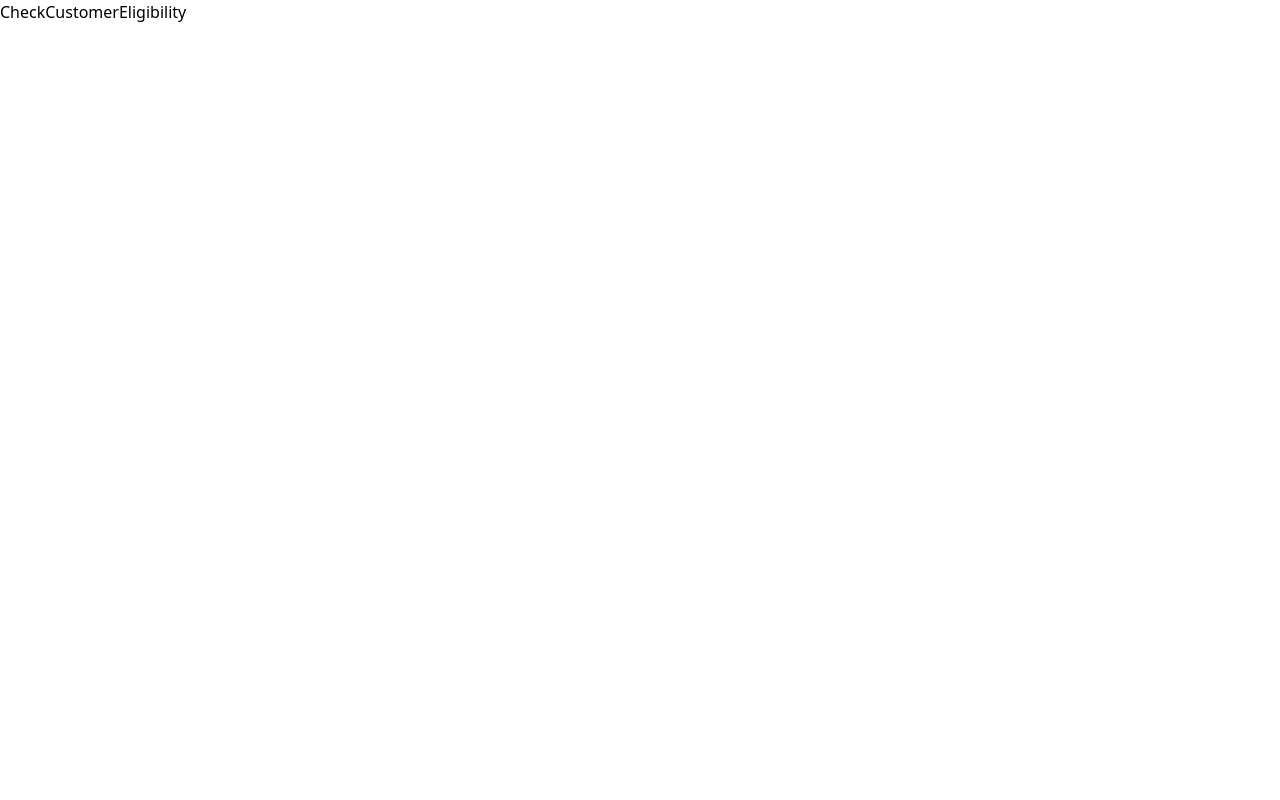
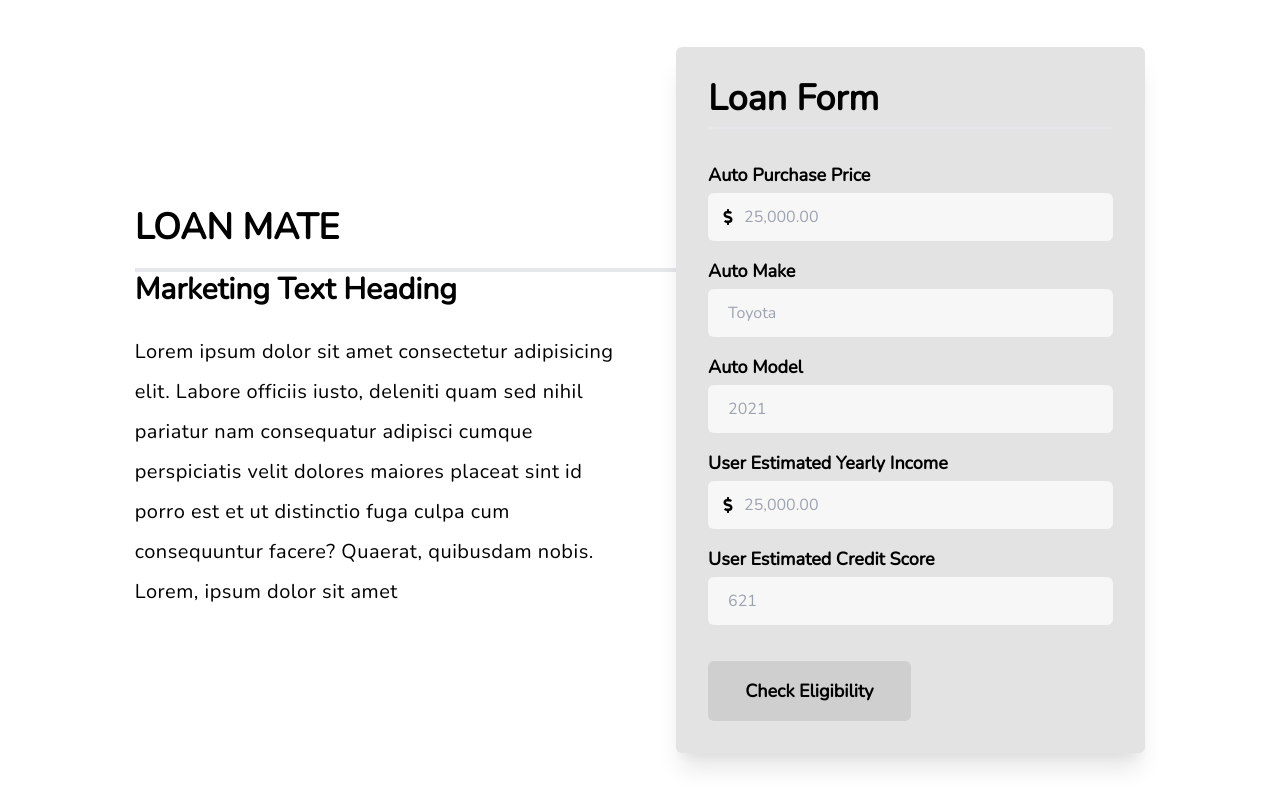
Before and after one commit to ConnectWithNoor/Car-Loan, a React (Create React App) app: page / in a window 1280 px wide. Built offline with nearby package versions, Linux system fonts and the light colour scheme.

Commit message:
Check customer eligibility page designed

```diff
--- a/src/App.jsx
+++ b/src/App.jsx
@@ -3,7 +3,7 @@ import CheckCustomerEligibility from './features/CheckCustomerEligibelity.js';
 
 function App() {
   return (
-    <div className="">
+    <div className="flex items-center justify-center h-screen">
       <CheckCustomerEligibility />
     </div>
   );
--- a/src/components/Button/index.jsx
+++ b/src/components/Button/index.jsx
@@ -1,10 +1,10 @@
 import React from 'react'
 
-const Button = () => {
+const Button = ({ btnType, btnText }) => {
     return (
-        <h1>
-            Button
-        </h1>
+        <button type={btnType} className="w-1/2 bg-gray-3x p-4 mt-5 rounded-md font-bold text-lg hover:bg-gray-1x transition duration-700 ease-in-out">
+            {btnText}
+        </button>
     )
 }
 
--- a/src/components/InputField/index.jsx
+++ b/src/components/InputField/index.jsx
@@ -1,9 +1,27 @@
 import React from 'react'
 
-const InputField = () => {
+const InputField = ({ labelFor, labelText, type, placeholder, Icon, value, name, id, onChange }) => {
     return (
         <div>
-            Input Field
+            <label
+                className="font-bold text-lg"
+                htmlFor={labelFor}
+            >
+                {labelText}
+            </label>
+
+            <div className="flex items-center bg-gray-1x p-3 rounded-md mb-4 mt-1 font-semibold">
+                {Icon && (<Icon />)}
+                <input
+                    className={`bg-transparent ml-2 focus:outline-none`}
+                    type={type}
+                    placeholder={placeholder}
+                    value={value}
+                    name={name}
+                    id={id}
+                    onChange={onChange}
+                />
+            </div>
         </div>
     )
 }
--- a/src/features/CheckCustomerEligibelity.js/index.jsx
+++ b/src/features/CheckCustomerEligibelity.js/index.jsx
@@ -1,8 +1,89 @@
 import React from 'react'
+import InputField from '../../components/InputField';
+import { FaDollarSign } from 'react-icons/fa'
+import Button from './../../components/Button';
 
 const CheckCustomerEligibility = () => {
     return (
-        <h1>CheckCustomerEligibility</h1>
+        <main className="my-0 mx-auto flex justify-between items-center w-10/12 font-nunito  p-7">
+            <section className="flex justify-between flex-col w-7/12 h-96">
+                <div className="font-extrabold text-4xl pb-5 border-b-4 uppercase">
+                    <h1>Loan mate</h1>
+                </div>
+                <div>
+                    <h3 className="mb-6 font-bold text-3xl">Marketing Text Heading</h3>
+                    <p className="text-xl font-medium leading-10 w-11/12 tracking-wide">
+                        Lorem ipsum dolor sit amet consectetur adipisicing elit. Labore officiis iusto, deleniti quam sed
+                        nihil pariatur nam consequatur adipisci cumque perspiciatis velit dolores maiores placeat sint id porro
+                        est et ut distinctio fuga culpa cum consequuntur facere? Quaerat, quibusdam nobis. Lorem, ipsum dolor sit amet
+                    </p>
+                </div>
+            </section>
+            <section className="bg-gray-2x p-8 w-1/2 rounded-md shadow-xl">
+                <h3 className="border-b-2 border-gray-1x pb-2 font-bold text-4xl">Loan Form</h3>
+                <form className="pt-8">
+                    <InputField
+                        labelFor="purchasePrice"
+                        labelText="Auto Purchase Price"
+                        type="text"
+                        placeholder="25,000.00"
+                        Icon={FaDollarSign}
+                        name="purchasePrice"
+                        id="purchasePrice"
+                    // value={}
+                    // onChange
+                    />
+
+                    <InputField
+                        labelFor="autoMake"
+                        labelText="Auto Make"
+                        type="text"
+                        placeholder="Toyota"
+                        name="autoMake"
+                        id="autoMake"
+                    // value={}
+                    // onChange
+                    />
+
+                    <InputField
+                        labelFor="autoModel"
+                        labelText="Auto Model"
+                        type="text"
+                        placeholder="2021"
+                        name="autoModel"
+                        id="autoModel"
+                    // value={}
+                    // onChange
+                    />
+
+
+                    <InputField
+                        labelFor="yearlyIncome"
+                        labelText="User Estimated Yearly Income"
+                        type="text"
+                        placeholder="25,000.00"
+                        Icon={FaDollarSign}
+                        name="yearlyIncome"
+                        id="yearlyIncome"
+                    // value={}
+                    // onChange
+                    />
+
+                    <InputField
+                        labelFor="yearlyIncome"
+                        labelText="User Estimated Credit Score"
+                        type="text"
+                        placeholder="621"
+                        name="yearlyIncome"
+                        id="yearlyIncome"
+                    // value={}
+                    // onChange
+                    />
+
+                    <Button btnText="Check Eligibility" btnType="submit" />
+                </form>
+            </section>
+        </main>
     )
 }
 
```
Also changed, not shown: package.json (+4 -3 lines), 1 other file (tests, documents, lock files or other folders).
